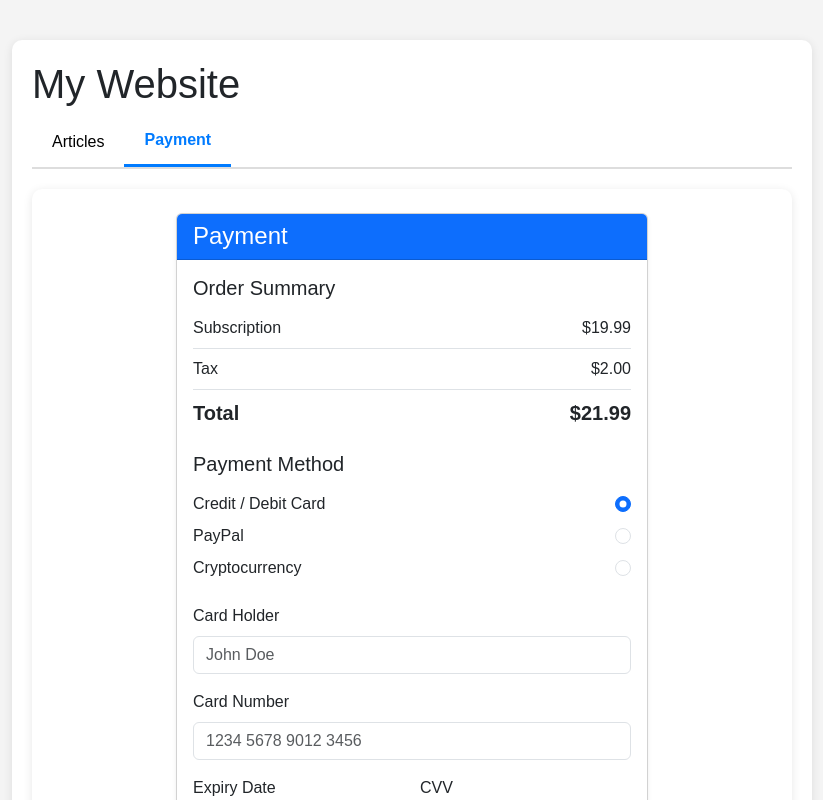
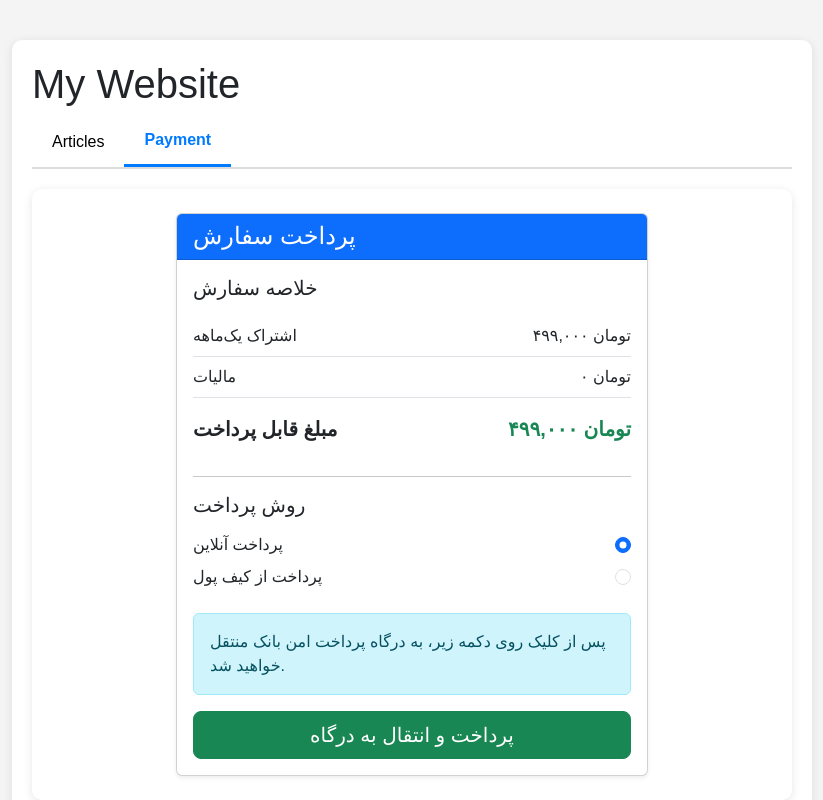
Before and after one commit to aryashahrestani/git-class-example, a plain HTML site: page index.html in a window 1280 px wide. Both pictures are taken after a click on the button "Payment". Shown: the top 800 px of the page, without its empty margins (228-1051 px from the left). Drawn offline with Linux system fonts and the light colour scheme.

Commit message:
add fonts

```diff
--- /dev/null
+++ b/assets/css/style.css
@@ -0,0 +1,24 @@
+@font-face {
+    font-family: 'IRANYekan';
+    src: url('../fonts/iranyekan/woff/IRANYekanWebRegular.woff') format('woff');
+    font-weight: 400;
+    font-style: normal;
+}
+
+@font-face {
+    font-family: 'IRANYekan';
+    src: url('../fonts/iranyekan/woff/IRANYekanWebBold.woff') format('woff');
+    font-weight: 700;
+    font-style: normal;
+}
+
+@font-face {
+    font-family: 'IRANYekan';
+    src: url('../fonts/iranyekan/woff/IRANYekanWebLight.woff') format('woff');
+    font-weight: 300;
+    font-style: normal;
+}
+
+body {
+    font-family: 'IRANYekan', sans-serif;
+}
--- a/index.html
+++ b/index.html
@@ -5,6 +5,7 @@
   <meta charset="UTF-8" />
   <meta name="viewport" content="width=device-width, initial-scale=1.0" />
   <link href="assets/css/bootstrap.rtl.min.css" rel="stylesheet">
+  <link rel="stylesheet" href="assets/css/style.css">
   <script src="assets/js/bootstrap.bundle.min.js"></script>
   <title>Simple Tabs</title>
   <style>
@@ -101,82 +102,54 @@
 
             <div class="card shadow-sm">
               <div class="card-header bg-primary text-white">
-                <h4 class="mb-0">Payment</h4>
+                <h4 class="mb-0">پرداخت سفارش</h4>
               </div>
 
               <div class="card-body">
 
-                <!-- Order Summary -->
-                <h5 class="mb-3">Order Summary</h5>
+                <!-- خلاصه سفارش -->
+                <h5 class="mb-3">خلاصه سفارش</h5>
 
-                <div class="d-flex justify-content-between border-bottom pb-2 mb-2">
-                  <span>Subscription</span>
-                  <span>$19.99</span>
+                <div class="d-flex justify-content-between border-bottom py-2">
+                  <span>اشتراک یک‌ماهه</span>
+                  <span>۴۹۹,۰۰۰ تومان</span>
                 </div>
 
-                <div class="d-flex justify-content-between border-bottom pb-2 mb-2">
-                  <span>Tax</span>
-                  <span>$2.00</span>
+                <div class="d-flex justify-content-between border-bottom py-2">
+                  <span>مالیات</span>
+                  <span>۰ تومان</span>
                 </div>
 
-                <div class="d-flex justify-content-between fw-bold fs-5 mb-4">
-                  <span>Total</span>
-                  <span>$21.99</span>
+                <div class="d-flex justify-content-between fw-bold fs-5 py-3">
+                  <span>مبلغ قابل پرداخت</span>
+                  <span class="text-success">۴۹۹,۰۰۰ تومان</span>
                 </div>
 
-                <!-- Payment Method -->
-                <h5 class="mb-3">Payment Method</h5>
+                <hr>
+
+                <!-- روش پرداخت -->
+                <h5 class="mb-3">روش پرداخت</h5>
 
                 <div class="form-check mb-2">
-                  <input class="form-check-input" type="radio" name="paymentMethod" id="creditCard" checked>
-                  <label class="form-check-label" for="creditCard">
-                    Credit / Debit Card
-                  </label>
-                </div>
-
-                <div class="form-check mb-2">
-                  <input class="form-check-input" type="radio" name="paymentMethod" id="paypal">
-                  <label class="form-check-label" for="paypal">
-                    PayPal
+                  <input class="form-check-input" type="radio" name="paymentMethod" id="online" checked>
+                  <label class="form-check-label" for="online">
+                    پرداخت آنلاین
                   </label>
                 </div>
 
                 <div class="form-check mb-4">
-                  <input class="form-check-input" type="radio" name="paymentMethod" id="crypto">
-                  <label class="form-check-label" for="crypto">
-                    Cryptocurrency
+                  <input class="form-check-input" type="radio" name="paymentMethod" id="wallet">
+                  <label class="form-check-label" for="wallet">
+                    پرداخت از کیف پول
                   </label>
                 </div>
 
-                <!-- Card Details -->
-                <div class="row g-3">
-
-                  <div class="col-12">
-                    <label class="form-label">Card Holder</label>
-                    <input type="text" class="form-control" placeholder="John Doe">
-                  </div>
-
-                  <div class="col-12">
-                    <label class="form-label">Card Number</label>
-                    <input type="text" class="form-control" placeholder="1234 5678 9012 3456">
-                  </div>
-
-                  <div class="col-md-6">
-                    <label class="form-label">Expiry Date</label>
-                    <input type="text" class="form-control" placeholder="MM/YY">
-                  </div>
-
-                  <div class="col-md-6">
-                    <label class="form-label">CVV</label>
-                    <input type="password" class="form-control" placeholder="123">
-                  </div>
-
+                <div class="alert alert-info">
+                  پس از کلیک روی دکمه زیر، به درگاه پرداخت امن بانک منتقل خواهید شد.
                 </div>
 
-                <hr class="my-4">
-
                 <button class="btn btn-success btn-lg w-100">
-                  Pay $21.99
+                  پرداخت و انتقال به درگاه
                 </button>
 
               </div>
```
